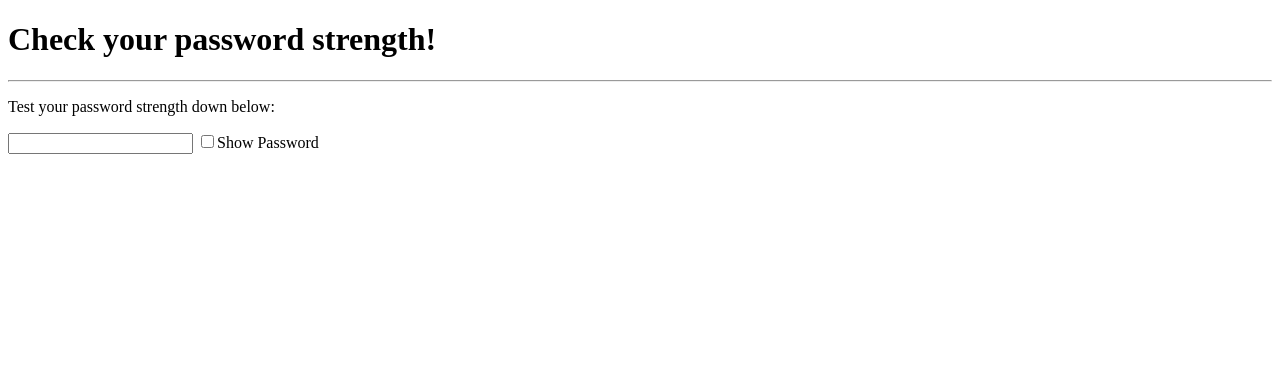
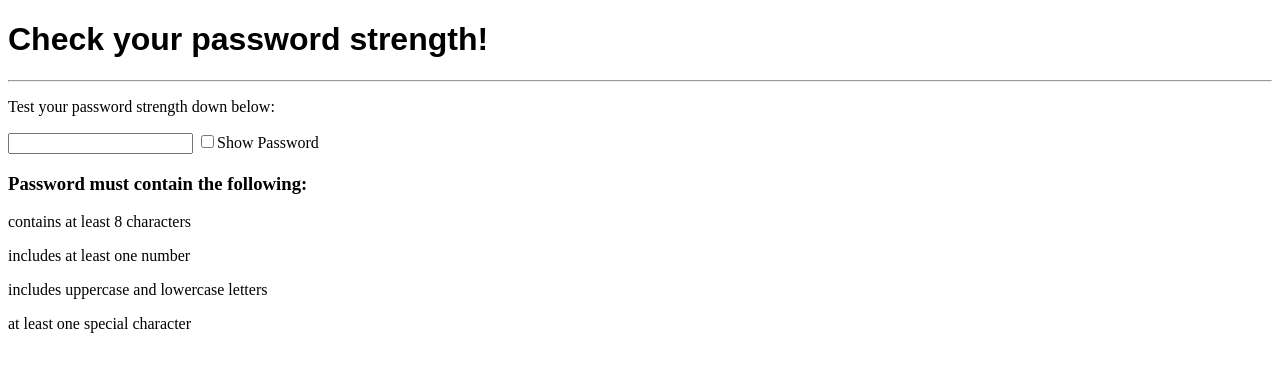
Before and after one commit to von-solano/password-strength-checker, a plain HTML site: page index.html in a window 1280 px wide. Drawn offline with Linux system fonts and the light colour scheme.

Commit message:
added list of needs for strong password

```diff
--- a/index.html
+++ b/index.html
@@ -4,13 +4,22 @@
         <meta charset="UTF-8">
         <title>Real-time Password Strength Checker</title>
         <script src="/script.js"></script>
+        <link rel="stylesheet" href="style.css">
     </head>
 
     <body>
         <h1>Check your password strength!</h1>
         <hr>
         <p>Test your password strength down below:</p>
-        <input type="password" id="passwordInput"> <!--input password-->
+        <input type="password" id="passwordInput" pattern="(?=.*\d)(?=.*[a-z])(?=.*[A-Z]).{8,}"> <!--input password-->
         <input type="checkbox" onclick="togglePassword()">Show Password <!--displays password on tick-->
+
+        <div>
+            <h3>Password must contain the following:</h3>
+            <p>contains at least 8 characters</p>
+            <p>includes at least one number</p>
+            <p>includes uppercase and lowercase letters</p>
+            <p>at least one special character</p>
+        </div>
     </body>
 </html>
--- a/script.js
+++ b/script.js
@@ -1,6 +1,7 @@
 
 function togglePassword (){
     var input = document.getElementById("passwordInput");
+    // switch between types upon ticked checkbox
     if(input.type === "password"){
         input.type = "text";
     } else {
--- a/style.css
+++ b/style.css
@@ -0,0 +1 @@
+h1 { font-family:'Raleway', sans-serif; }
```
Also changed, not shown: 1 other file.
